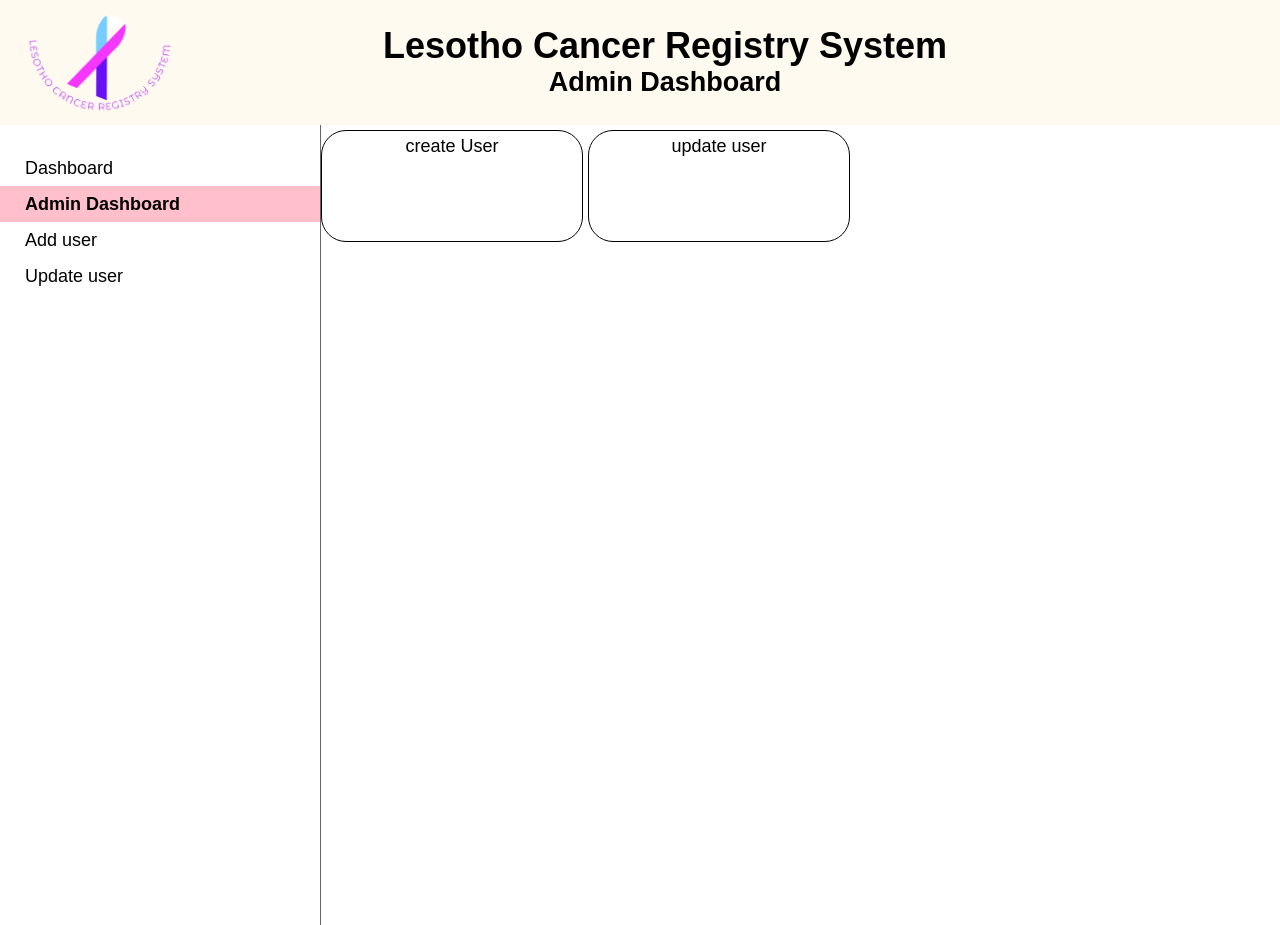
After one commit to monkythe7th/cancerBurdenReseachLs, a Flask app: template templates/authdash.html in a window 1280 px wide. The commit adds this page. Run offline with Flask 3, Linux system fonts and the light colour scheme; the template is opened without the code that fills it, so the values that code supplies are empty; parts of the project's set-up code (start-up, migrations or seed data) failed here and were passed over; some libraries are stand-ins or nearby versions.

Commit message:
update 22/06/23 to 'dev'

```diff
--- a/modules/db_conn.py
+++ b/modules/db_conn.py
@@ -5,6 +5,7 @@ from mysql import connector
 import yaml
 # noSQL db import for authentication: mongodb
 from pymongo import MongoClient
+from werkzeug.security import generate_password_hash, check_password_hash
 # from flask_pymongo import PyMongo
 
 
@@ -37,7 +38,9 @@ client = MongoClient("mongodb://localhost:27017/?directConnection=true")
 
 def noSQLdb():
     db = client["les_can_reg"]
-    return db['auth']
+    col = db['auth']
+
+    return col
 
 if __name__ == '__main__':
     noSQLdb()
--- /dev/null
+++ b/templates/authdash.html
@@ -0,0 +1,44 @@
+{% extends "base.html" %}
+{% block title %}
+Cancer Burden Research Project
+{% endblock %}
+{% block header %}
+<h1>
+    Lesotho Cancer Registry System
+</h1>
+<h2>Admin Dashboard</h2>
+{% endblock %}
+{% block sidebar %}
+<div class="sidebar">
+    <ul class="breadcrumbs">
+        <li><a href="{{ url_for('index') }}">Dashboard</a></li>
+        <li class="active"><a href="{{ url_for('ui.admin_dash') }}">Admin Dashboard</a></li>
+        <li><a href="{{ url_for('auth.create_user') }}">Add user</a></li>
+        <li><a href="{{ url_for('auth.update_user') }}">Update user</a></li>
+    </ul>
+</div>
+{% endblock %}
+{% block content %}
+<section class="section section1 ui">
+    <div class="users--block">
+        <ul class="users--list">
+        {% for user in g.users %}
+            <li class="user">{{ user.name + " " + user.user_type }}</li>
+        {%endfor %}
+        </ul>
+    </div>
+
+    <a href="{{ url_for('auth.create_user') }}" class="button--opts">
+        <i></i>
+        <p>create User</p>
+    </a>
+    <a href="{{ url_for('auth.update_user') }}" class="button--opts">
+        <i></i>
+        <p>update user</p>
+    </a>
+    <!-- <a href="" class="button--opts">
+        <i></i>
+        <p></p>
+    </a> -->
+</section>
+{% endblock %}
--- a/templates/get_one.html
+++ b/templates/get_one.html
@@ -24,6 +24,6 @@ Cancer Burden Research Project
 {% endblock %}
 {% block content %}
 <section class="ui">
-    {{ patient }}
+    {{ g.patient }}
 </section>
 {% endblock %}
--- a/templates/index.html
+++ b/templates/index.html
@@ -14,9 +14,9 @@ Cancer Burden Research Project
     <a class="button--opts " href="{{ url_for('ui.view_records') }}"><p class="button--links">View Patient Records</p></a>
     <a class="button--opts admin--opts" href=""><p class="button--links">Delete Record</p></a>
     <hr>
-    <a class="button--opts admin--opts" href="{{ url_for('auth.create_user') }}">
+    <a class="button--opts admin--opts" href="{{ url_for('ui.admin_dash') }}">
         <i class="gg-user-add"></i>
-        <p class="button--links">Add new user</p>
+        <p class="button--links">admin dashboard</p>
     </a>
     <a class="button--opts " href=""><p class="button--links">Connect to Database</p></a>
     <a class="button--opts " href="{{ url_for('auth.logout') }}"><p class="button--links">Log out</p></a>
```
Also changed, not shown: modules/auth.py (+9 -5 lines), modules/ui.py (+11 -2 lines), templates/authupdate.html (added).
